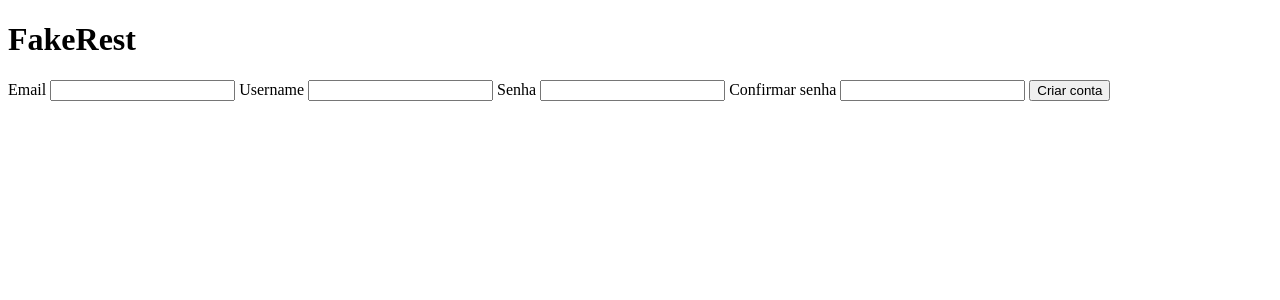
After one commit to Davialves22/projeto-fakerest-flask, a Flask app: page /criarconta in a window 1280 px wide. The commit adds this page. Shown: the top 300 px of the page. Run offline with Flask 3, Linux system fonts and the light colour scheme.

Commit message:
adicionado logica de login e logout

```diff
--- a/comandos.txt
+++ b/comandos.txt
@@ -10,3 +10,5 @@ criar banco de dados : pip install flask-sqlalchemy
                          #criar app criar_banco.py
                             with app.app_context():
                                 database.create_all()
+
+inserir login e segurança  pip install flask-login flask-bcrypt
--- a/criar_banco.py
+++ b/criar_banco.py
@@ -1,4 +1,4 @@
-from fakerest import database, app
+from fakerest import database,app
 from fakerest.models import Usuario, Foto
 
 with app.app_context():
--- a/fakerest/__init__.py
+++ b/fakerest/__init__.py
@@ -1,10 +1,16 @@
 from flask import Flask
+from flask_bcrypt import Bcrypt
 from flask_sqlalchemy import SQLAlchemy
+from flask_login import login_manager, LoginManager
 
 # criando o app
 app = Flask(__name__)
 app.config['SQLALCHEMY_DATABASE_URI'] = 'sqlite:///comunidade.db'
+app.config["SECRET_KEY"] = "e85c8ede78483f3659f96991f107c440"
 
 database = SQLAlchemy(app)
+bcrypt = Bcrypt(app)
+login_manager = LoginManager(app)
+login_manager.login_view = 'homepage'
 
 from fakerest import routes
--- a/fakerest/forms.py
+++ b/fakerest/forms.py
@@ -1 +1,27 @@
-#criar os formularios
+# criar os formularios
+from flask_wtf import FlaskForm
+from sqlalchemy.testing.pickleable import User
+from wtforms import StringField, PasswordField, SubmitField
+from wtforms.validators import DataRequired, Email, EqualTo, Length, ValidationError, length
+
+from fakerest.models import Usuario
+
+
+class FormLogin(FlaskForm):
+    email = StringField('Email', validators=[DataRequired(), Email()])
+    senha = PasswordField('Senha', validators=[DataRequired()])
+    botao_confirmacao = SubmitField('Fazer Login')
+
+
+class FormCriarConta(FlaskForm):
+    email = StringField('Email', validators=[DataRequired(), Email()])
+    username = StringField('Username', validators=[DataRequired()])
+    senha = PasswordField('Senha', validators=[DataRequired(), length(6, 20)])
+    confirmacao_senha = PasswordField('Confirmar senha', validators=[DataRequired(), EqualTo('senha')])
+    botao_confirmacao = SubmitField('Criar conta')
+
+    #função para filtrar email
+    def validate_email(self, email):
+        usuario = Usuario.query.filter_by(email=email.data).first()
+        if usuario:
+            return ValidationError("Email já cadastrado,faça login para continuar!")
--- a/fakerest/routes.py
+++ b/fakerest/routes.py
@@ -1,14 +1,63 @@
-#criar as rotas
-from flask import render_template, url_for
-from fakerest import app
+# criar as rotas
+from flask import render_template, url_for, redirect, flash
+from flask_login import login_required, login_user, logout_user, current_user
+from fakerest import app, database, bcrypt
+from fakerest.forms import *
+from fakerest.models import *
 
 
 # colocando no ar com rotas
-@app.route('/')  # caminho do link do site.
+@app.route('/', methods=["GET", "POST"])  # caminho do link do site.
 def homepage():
-    return render_template('homepage.html')  # -> vai retornar a pagina html dentro do template
+    formlogin = FormLogin()
+    if formlogin.validate_on_submit():
+        usuario = Usuario.query.filter_by(email=formlogin.email.data).first()
+        if usuario and bcrypt.check_password_hash(usuario.senha, formlogin.senha.data):
+            login_user(usuario)
+            return redirect(url_for('perfil', usuario=usuario.username))
+    return render_template('homepage.html', form=formlogin)  # -> vai retornar a pagina html dentro do template
+
+
+@app.route("/criarconta", methods=["GET", "POST"])
+def criarconta():
+    form_criarconta = FormCriarConta()
+
+    if form_criarconta.validate_on_submit():
+        # 🔎 Verificar se o e-mail já existe
+        usuario_existente = Usuario.query.filter_by(email=form_criarconta.email.data).first()
+        if usuario_existente:
+            flash('⚠️ Este e-mail já está cadastrado. Tente outro.', 'warning')
+            return redirect(url_for('criarconta'))
+
+        # 🔐 Criptografar senha e criar novo usuário
+        senha_hash = bcrypt.generate_password_hash(form_criarconta.senha.data).decode('utf-8')
+        novo_usuario = Usuario(
+            username=form_criarconta.username.data,
+            email=form_criarconta.email.data,
+            senha=senha_hash
+        )
+
+        # 💾 Salvar no banco
+        database.session.add(novo_usuario)
+        database.session.commit()
+
+        # 🔓 Fazer login automático
+        login_user(novo_usuario, remember=True)
+
+        flash('✅ Conta criada com sucesso! Bem-vindo ao Fakerest.', 'success')
+        return redirect(url_for('perfil', usuario=novo_usuario.username))
+
+    return render_template('criarconta.html', form=form_criarconta)
 
 
 @app.route('/perfil/<usuario>')
-def perfl(usuario): #vai exibir a página com os dados do usuario
+@login_required
+def perfil(usuario):  # vai exibir a página com os dados do usuario
     return render_template('perfil.html', usuario=usuario)
+
+
+@app.route("/logout")
+@login_required
+def logout():
+    logout_user()
+    return redirect(url_for('homepage'))
--- /dev/null
+++ b/fakerest/templates/criarconta.html
@@ -0,0 +1,26 @@
+{% extends "homepage.html" %}
+
+{% block titulo %} #bloco dinamico
+Criar Conta - FakeRest
+{% endblock %}
+
+{% block formulario %}
+<form method="post">
+    {{ form.csrf_token }}
+
+    {{form.email.label}}
+    {{form.email() }}
+
+    {{form.username.label}}
+    {{form.username() }}
+
+    {{form.senha.label}}
+    {{form.senha() }}
+
+    {{form.confirmacao_senha.label}}
+    {{form.confirmacao_senha() }}
+
+    {{form.botao_confirmacao() }}
+
+</form>
+{% endblock %}
--- a/fakerest/templates/homepage.html
+++ b/fakerest/templates/homepage.html
@@ -13,6 +13,24 @@
 {% block body %}
 <body>
 <h1>FakeRest</h1>
+
+{% block formulario %}
+
+<form method="post">
+    {{ form.csrf_token }}
+
+    {{form.email.label}}
+    {{form.email() }}
+
+    {{form.senha.label}}
+    {{form.senha() }}
+
+    {{form.botao_confirmacao() }}
+
+</form>
+{% endblock  %}
+
+
 </body>
 {% endblock %}
 
--- a/fakerest/templates/perfil.html
+++ b/fakerest/templates/perfil.html
@@ -9,7 +9,7 @@ Perfil - {{ usuario }}
 <body>
 <h1>Perfil do usuário: {{ usuario }}</h1>
 
-<a href="{{ url_for('homepage') }}" class="btn">Sair</a>
+<a href="{{ url_for('logout') }}" class="btn">Sair</a>
 
 </body>
 {% endblock %}
--- /dev/null
+++ b/teste.py
@@ -0,0 +1,3 @@
+import secrets
+
+print(secrets.token_hex(16))
```
Also changed, not shown: fakerest/models.py (+7 -2 lines), instance/comunidade.db.
